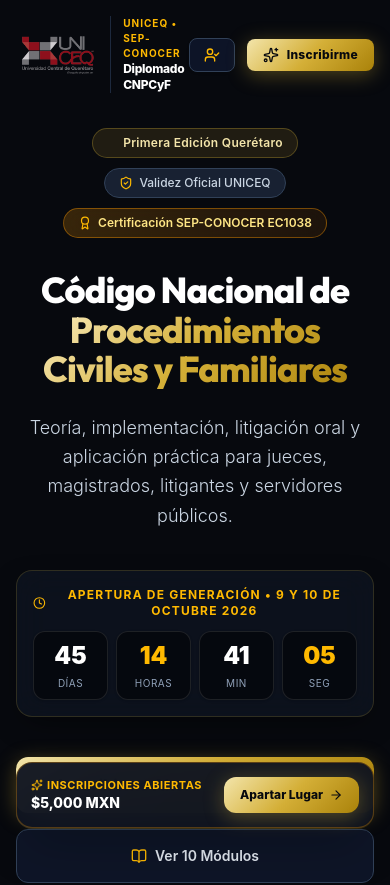
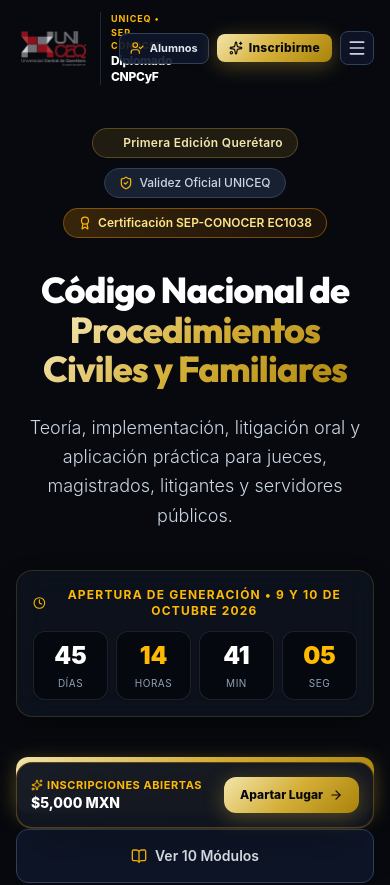
Before and after one commit to claudiopulido-wq/diplomado-cnpcyf, a React (Vite) app: page / in a window 390 px wide. Shown: the top 885 px of the page. Built offline with nearby package versions, Linux system fonts and the light colour scheme; a web font is replaced by a local one.

Commit message:
fix: solucionado scroll y visibilidad completa en moviles (Safari/Chrome) y anadido menu desplegable responsive

```diff
--- a/src/App.jsx
+++ b/src/App.jsx
@@ -35,8 +35,8 @@ const MainContent = () => {
           <FaqSection />
 
           {/* Sticky Floating CTA Bar for High Conversion */}
-          <div className="fixed bottom-4 left-4 right-4 md:left-auto md:right-8 z-40 max-w-md">
-            <div className="p-3.5 sm:p-4 rounded-2xl bg-[#0D1220]/95 border border-amber-500/30 shadow-2xl backdrop-blur-xl flex items-center justify-between gap-3">
+          <div className="fixed bottom-4 left-4 right-4 md:left-auto md:right-8 z-40 max-w-md pointer-events-none">
+            <div className="p-3.5 sm:p-4 rounded-2xl bg-[#0D1220]/95 border border-amber-500/30 shadow-2xl backdrop-blur-xl flex items-center justify-between gap-3 pointer-events-auto">
               <div>
                 <div className="text-[11px] font-bold uppercase tracking-wider text-amber-400 flex items-center gap-1">
                   <Sparkles className="w-3 h-3 text-amber-400" />
--- a/src/components/Navbar.jsx
+++ b/src/components/Navbar.jsx
@@ -1,11 +1,12 @@
 import React, { useState, useEffect } from 'react';
 import { useApp } from '../context/AppContext';
-import { Award, UserCheck, Sparkles, Scale } from 'lucide-react';
+import { Award, UserCheck, Sparkles, Scale, Menu, X, Calendar, DollarSign, HelpCircle, BookOpen } from 'lucide-react';
 import logoUniceq from '../assets/logo-uniceq.png';
 
 export const Navbar = ({ onOpenLogin }) => {
   const { setCurrentView, openCheckout } = useApp();
   const [scrolled, setScrolled] = useState(false);
+  const [mobileMenuOpen, setMobileMenuOpen] = useState(false);
 
   useEffect(() => {
     const handleScroll = () => {
@@ -15,25 +16,29 @@ export const Navbar = ({ onOpenLogin }) => {
     return () => window.removeEventListener('scroll', handleScroll);
   }, []);
 
+  const handleNavClick = () => {
+    setMobileMenuOpen(false);
+  };
+
   return (
     <header className={`fixed top-0 left-0 right-0 z-50 transition-all duration-300 ${
-      scrolled
-        ? 'bg-[#07090E]/95 backdrop-blur-xl border-b border-amber-500/20 py-2.5 shadow-2xl shadow-black/80'
-        : 'bg-transparent py-4'
+      scrolled || mobileMenuOpen
+        ? 'bg-[#07090E]/98 backdrop-blur-xl border-b border-amber-500/20 py-2.5 shadow-2xl shadow-black/80'
+        : 'bg-transparent py-3 sm:py-4'
     }`}>
       <div className="max-w-7xl mx-auto px-4 sm:px-6 lg:px-8 flex items-center justify-between">
         {/* Brand / Logo UNICEQ */}
         <div
-          onClick={() => setCurrentView('landing')}
-          className="flex items-center gap-3 cursor-pointer group"
+          onClick={() => { setCurrentView('landing'); setMobileMenuOpen(false); }}
+          className="flex items-center gap-2.5 sm:gap-3 cursor-pointer group"
         >
           <img
             src={logoUniceq}
             alt="Logo UNICEQ"
-            className="h-10 sm:h-12 w-auto object-contain transition-transform group-hover:scale-105"
+            className="h-9 sm:h-12 w-auto object-contain transition-transform group-hover:scale-105"
           />
-          <div className="flex flex-col border-l border-slate-800 pl-3">
-            <span className="text-[10px] tracking-widest uppercase font-bold text-amber-400">
+          <div className="flex flex-col border-l border-slate-800 pl-2.5 sm:pl-3">
+            <span className="text-[9px] sm:text-[10px] tracking-widest uppercase font-bold text-amber-400">
               UNICEQ • SEP-CONOCER
             </span>
             <span className="text-xs sm:text-sm font-extrabold tracking-tight text-white">
@@ -42,7 +47,7 @@ export const Navbar = ({ onOpenLogin }) => {
           </div>
         </div>
 
-        {/* Navigation Links */}
+        {/* Desktop Navigation Links */}
         <nav className="hidden lg:flex items-center gap-7 text-sm font-medium text-slate-300">
           <a href="#temario" className="hover:text-amber-400 transition-colors">Temario</a>
           <a href="#certificacion" className="hover:text-amber-400 transition-colors flex items-center gap-1">
@@ -57,26 +62,91 @@ export const Navbar = ({ onOpenLogin }) => {
         </nav>
 
         {/* Action Buttons */}
-        <div className="flex items-center gap-3">
+        <div className="flex items-center gap-2 sm:gap-3">
           {/* Acceso a Alumnos Button */}
           <button
-            onClick={onOpenLogin}
-            className="px-3.5 py-2 text-xs font-bold rounded-lg border border-slate-700 bg-slate-900/90 text-slate-200 hover:border-amber-400 hover:text-white transition-all flex items-center gap-2 cursor-pointer shadow-sm"
+            onClick={() => { onOpenLogin(); setMobileMenuOpen(false); }}
+            className="px-2.5 sm:px-3.5 py-1.5 sm:py-2 text-[11px] sm:text-xs font-bold rounded-lg border border-slate-700 bg-slate-900/90 text-slate-200 hover:border-amber-400 hover:text-white transition-all flex items-center gap-1.5 cursor-pointer shadow-sm"
           >
-            <UserCheck className="w-4 h-4 text-amber-400" />
-            <span className="hidden sm:inline">Acceso Alumnos</span>
+            <UserCheck className="w-3.5 h-3.5 text-amber-400" />
+            <span>Alumnos</span>
           </button>
 
-          {/* Inscribirme CTA -> Redirects to uniceq.carrd.co */}
+          {/* Inscribirme CTA */}
           <button
-            onClick={() => openCheckout('full')}
-            className="gold-button px-4 sm:px-5 py-2 rounded-lg text-xs sm:text-sm font-bold flex items-center gap-2 tracking-wide cursor-pointer"
+            onClick={() => { openCheckout('full'); setMobileMenuOpen(false); }}
+            className="gold-button px-3 sm:px-5 py-1.5 sm:py-2 rounded-lg text-xs sm:text-sm font-bold flex items-center gap-1.5 sm:gap-2 tracking-wide cursor-pointer"
           >
-            <Sparkles className="w-4 h-4 text-[#07090E]" />
-            <span>Inscribirme <span className="hidden sm:inline">($5,000 MXN)</span></span>
+            <Sparkles className="w-3.5 h-3.5 text-[#07090E]" />
+            <span>Inscribirme</span>
+          </button>
+
+          {/* Mobile Hamburger Toggle */}
+          <button
+            onClick={() => setMobileMenuOpen(!mobileMenuOpen)}
+            className="p-1.5 rounded-lg lg:hidden bg-slate-900/80 border border-slate-700 text-slate-300 hover:text-amber-400 focus:outline-none"
+            aria-label="Abrir menú"
+          >
+            {mobileMenuOpen ? <X className="w-5 h-5" /> : <Menu className="w-5 h-5" />}
           </button>
         </div>
       </div>
+
+      {/* Mobile Dropdown Drawer */}
+      {mobileMenuOpen && (
+        <div className="lg:hidden px-4 pt-3 pb-6 border-t border-slate-800/80 bg-[#07090E]/98 shadow-2xl backdrop-blur-2xl">
+          <nav className="flex flex-col space-y-3 text-sm font-medium text-slate-200">
+            <a
+              href="#temario"
+              onClick={handleNavClick}
+              className="flex items-center gap-2.5 p-2 rounded-xl bg-slate-900/60 hover:bg-slate-800 hover:text-amber-400 transition-colors"
+            >
+              <BookOpen className="w-4 h-4 text-amber-400" />
+              <span>Temario Completo (10 Módulos)</span>
+            </a>
+            <a
+              href="#certificacion"
+              onClick={handleNavClick}
+              className="flex items-center gap-2.5 p-2 rounded-xl bg-slate-900/60 hover:bg-slate-800 hover:text-amber-400 transition-colors"
+            >
+              <Award className="w-4 h-4 text-amber-400" />
+              <span>Certificación Oficial SEP-CONOCER</span>
+            </a>
+            <a
+              href="#ponentes"
+              onClick={handleNavClick}
+              className="flex items-center gap-2.5 p-2 rounded-xl bg-amber-500/10 border border-amber-500/30 text-amber-300 hover:text-amber-200 transition-colors font-bold"
+            >
+              <Scale className="w-4 h-4 text-amber-400" />
+              <span>Claustro Docente (Magistrados & Jueces)</span>
+            </a>
+            <a
+              href="#calendario"
+              onClick={handleNavClick}
+              className="flex items-center gap-2.5 p-2 rounded-xl bg-slate-900/60 hover:bg-slate-800 hover:text-amber-400 transition-colors"
+            >
+              <Calendar className="w-4 h-4 text-amber-400" />
+              <span>Sede & Calendario de Clases</span>
+            </a>
+            <a
+              href="#inversion"
+              onClick={handleNavClick}
+              className="flex items-center gap-2.5 p-2 rounded-xl bg-slate-900/60 hover:bg-slate-800 hover:text-amber-400 transition-colors"
+            >
+              <DollarSign className="w-4 h-4 text-amber-400" />
+              <span>Inversión y Formas de Pago</span>
+            </a>
+            <a
+              href="#faqs"
+              onClick={handleNavClick}
+              className="flex items-center gap-2.5 p-2 rounded-xl bg-slate-900/60 hover:bg-slate-800 hover:text-amber-400 transition-colors"
+            >
+              <HelpCircle className="w-4 h-4 text-amber-400" />
+              <span>Preguntas Frecuentes</span>
+            </a>
+          </nav>
+        </div>
+      )}
     </header>
   );
 };
--- a/src/index.css
+++ b/src/index.css
@@ -12,11 +12,27 @@
     --text-body: #CBD5E1;
   }
 
+  html {
+    scroll-behavior: smooth;
+    overflow-x: clip;
+    -webkit-text-size-adjust: 100%;
+  }
+
   body {
     background-color: #07090E !important;
     color: #CBD5E1;
     font-family: 'Plus Jakarta Sans', -apple-system, BlinkMacSystemFont, sans-serif;
-    overflow-x: hidden;
+    overflow-x: clip;
+    min-height: 100%;
+    position: relative;
+    -webkit-overflow-scrolling: touch;
+  }
+
+  #root {
+    min-height: 100vh;
+    display: flex;
+    flex-direction: column;
+    overflow-x: clip;
   }
 
   h1, h2, h3, .font-display {
```
